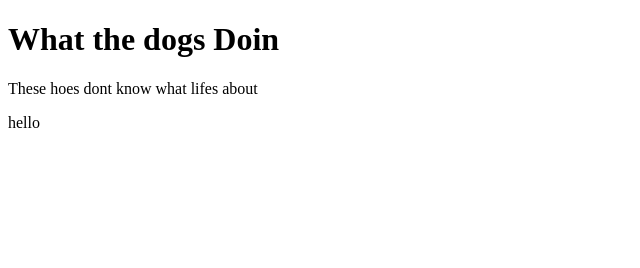
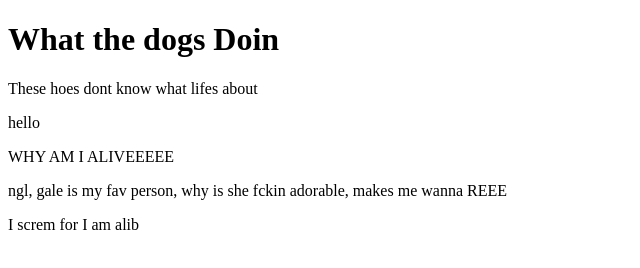
Before and after one commit to DreadofOld/First-Project, a plain HTML site: page Index.html in a window 1280 px wide. Shown: the whole page, without its empty margins (0-640 px from the left). Drawn offline with Linux system fonts and the light colour scheme.

Commit message:
added more paragraphs :)

```diff
--- a/Index.html
+++ b/Index.html
@@ -7,5 +7,9 @@
     <h1>What the dogs Doin</h1>
     <p>These hoes dont know what lifes about</p>
     <p>hello</p>
+    <p>WHY AM I ALIVEEEEE</p>
   </body>
+  <p>ngl, gale is my fav person, why is she fckin adorable, makes me wanna REEE
+  </p>
+  <p>I screm for I am alib</p>
 </html>
```
